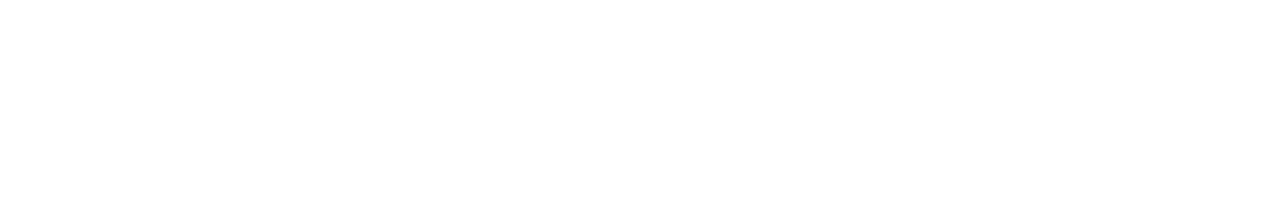
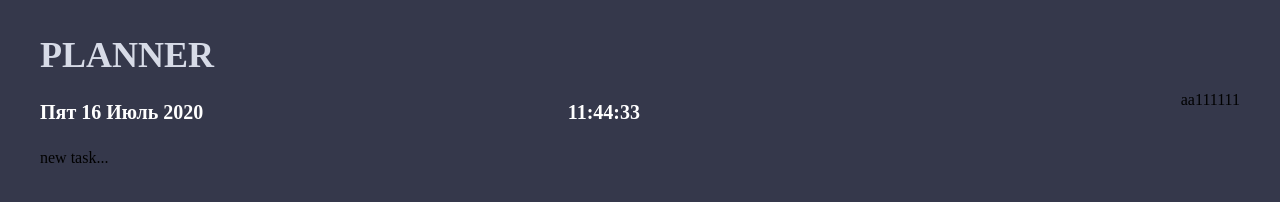
Before and after one commit to ChroMari/D-planner, a website: page index.html in a window 1280 px wide. Drawn offline with nearby package versions, Linux system fonts and the light colour scheme.

Commit message:
Выводит на экран время и дату

```diff
--- a/css/style.css
+++ b/css/style.css
@@ -0,0 +1,54 @@
+h1, p {
+  margin: 0;
+}
+
+body {
+  background-color: #35384b;
+
+  font-family: "Times New Roman";
+}
+
+.container {
+  max-width: 1200px;
+  margin: 0 auto;
+}
+
+.header {
+  margin-top: 35px;
+  margin-bottom: 15px;
+  /*background-color: aquamarine;*/
+}
+
+.header-logo {
+  color: #d7dbe7;
+  font-size: 36px;
+  font-weight: bold;
+  text-transform: uppercase;
+}
+
+.wrapper {
+  display: flex;
+  justify-content: space-between;
+}
+
+.time {
+  /*background-color: aquamarine;*/
+  width: 600px;
+  margin-top: 10px;
+}
+
+.time-location {
+  display: flex;
+  justify-content: space-between;
+
+  font-size: 20px;
+  font-weight: bold;
+  color: #ffffff;
+
+  margin-bottom: 10px;
+}
+
+.time-task {
+  margin-top: 25px;
+
+}
--- a/index.html
+++ b/index.html
@@ -8,6 +8,33 @@
   <link rel="stylesheet" href="./css/style.css">
 </head>
 <body>
+  <header class="header">
+    <div class="container">
+      <h1 class="header-logo">Planner</h1>
+    </div>
+  </header>
+
+  <div class="container">
+    <div class="wrapper">
+
+      <section class="time">
+
+          <div class="time-location">
+            <p class="location__date">aaaaaa</p>
+            <p class="location__time">0000000</p>
+          </div>
+
+          <p class="time-task">new task...</p>
+
+      </section>
+
+      <section class="todo">
+    aa111111
+      </section>
+
+    </div>
+  </div>
+
 
   <script src="./js/main.js"></script>
 </body>
--- a/js/main.js
+++ b/js/main.js
@@ -0,0 +1,15 @@
+var h_m_s = document.querySelector(".location__time");
+var d_m = document.querySelector(".location__date");
+
+var month = ['Январь', 'Февраль', 'Март', 'Апрель', 'Май', 'Июнь', 'Июль', 'Август', 'Сентябрь', 'Октябрь', 'Ноябрь', 'Декабрь'];
+var day = ['Пон', 'Вто', 'Сре', 'Чет', 'Пят', 'Суб', 'Вос'];
+
+function clock () {
+  const date = new Date();
+  h_m_s.innerHTML = date.getHours() + ":" + date.getMinutes() + ":" + date.getSeconds();
+
+  //вывод дня недели даты и месяца
+  d_m.innerHTML = day[date.getDay()] + " " + date.getDate() + " " + month[date.getMonth()] + " " + date.getFullYear();
+}
+
+setInterval(clock, 1000); //вызываем функцию, каждую секунду
```
